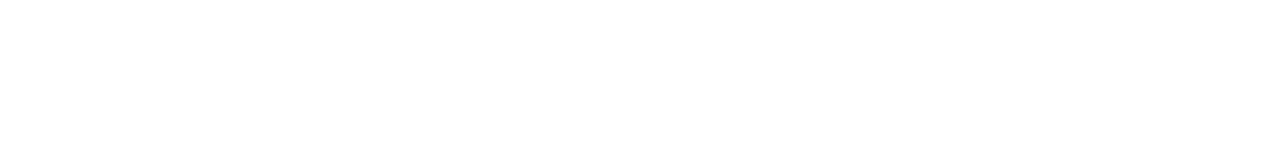
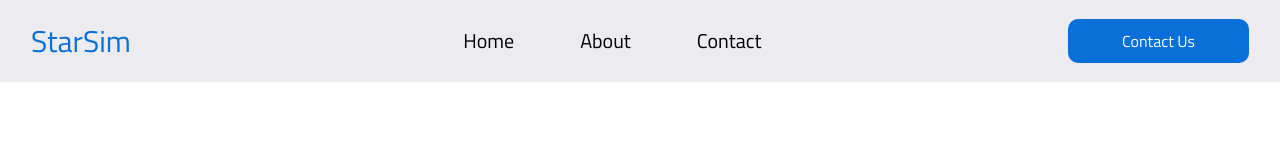
Before and after one commit to graphicsoft-com/starsim-website, a plain HTML site: page index.html in a window 1280 px wide. Drawn offline with nearby package versions, Linux system fonts and the light colour scheme.

Commit message:
Header Ready

```diff
--- a/index.html
+++ b/index.html
@@ -1,14 +1,70 @@
 <!DOCTYPE html>
 <html lang="en">
-<head>
-    <meta charset="UTF-8">
-    <meta http-equiv="X-UA-Compatible" content="IE=edge">
-    <meta name="viewport" content="width=device-width, initial-scale=1.0">
-    <link rel="stylesheet" href="style.css">
+  <head>
+    <meta charset="UTF-8" />
+    <meta http-equiv="X-UA-Compatible" content="IE=edge" />
+    <meta name="viewport" content="width=device-width, initial-scale=1.0" />
+    <link rel="stylesheet" href="style.css" />
     <title>StarSim</title>
-</head>
-<body>
+    <link
+      rel="stylesheet"
+      href="https://stackpath.bootstrapcdn.com/bootstrap/4.1.3/css/bootstrap.min.css"
+    />
+    <link
+      rel="stylesheet"
+      href="https://use.fontawesome.com/releases/v5.8.1/css/all.css"
+      integrity="sha384-50oBUHEmvpQ+1lW4y57PTFmhCaXp0ML5d60M1M7uH2+nqUivzIebhndOJK28anvf"
+      crossorigin="anonymous"
+    />
+  </head>
 
-</body>
-<script src="script.js"></script>
+  <body>
+    <nav class="navbar sticky-top navbar-expand-lg">
+      <div class="container">
+        <a class="navbar-brand" href="#">StarSim</a>
+        <button
+          class="navbar-toggler"
+          type="button"
+          data-toggle="collapse"
+          data-target="#navbarSupportedContent"
+          aria-controls="navbarSupportedContent"
+          aria-expanded="false"
+          aria-label="Toggle navigation"
+        >
+          <i class="fas fa-bars"></i>
+        </button>
+
+        <div class="collapse navbar-collapse" id="navbarSupportedContent">
+          <ul class="navbar-nav mr-auto w-100 justify-content-center">
+            <li class="nav-item active">
+              <a class="nav-link" href="#"
+                >Home <span class="sr-only">(current)</span></a
+              >
+            </li>
+            <li class="nav-item">
+              <a class="nav-link" href="#">About</a>
+            </li>
+
+            <li class="nav-item">
+              <a class="nav-link" href="#">Contact</a>
+            </li>
+          </ul>
+
+          <div class="contactBtn">
+            <button>Contact Us</button>
+          </div>
+        </div>
+      </div>
+    </nav>
+
+    <script
+      src="https://code.jquery.com/jquery-3.3.1.slim.min.js"
+      integrity="sha384-q8i/X+965DzO0rT7abK41JStQIAqVgRVzpbzo5smXKp4YfRvH+8abtTE1Pi6jizo"
+      crossorigin="anonymous"
+    ></script>
+    <script src="https://cdnjs.cloudflare.com/ajax/libs/popper.js/1.14.3/umd/popper.min.js"></script>
+    <script src="https://stackpath.bootstrapcdn.com/bootstrap/4.1.3/js/bootstrap.min.js"></script>
+  </body>
+
+  <script src="script.js"></script>
 </html>
--- a/style.css
+++ b/style.css
@@ -0,0 +1,55 @@
+@import url("https://fonts.googleapis.com/css?family=Titillium+Web");
+* {
+  font-family: "Titillium Web", sans-serif;
+}
+/* navbar */
+body{
+
+}
+.navbar{
+  background:#EBEBF0;
+  position: sticky;
+  top:0;
+}
+a.nav-link{
+  color:black !important;
+}
+.navbar .navbar-brand {
+  font-size: 30px;
+}
+.navbar .nav-item {
+  padding: 10px 20px;
+}
+.navbar .nav-link {
+  font-size: 20px;
+  margin-left: 10px;
+}
+.fa-bars {
+  color: #0870D8;
+  font-size: 30px;
+}
+.contactBtn,li.nav-item{
+  display:flex;
+  justify-content:center;
+}
+.navbar-brand{
+    color: #0870D8;
+}
+.contactBtn button{
+  width: max-content;
+  background:#0870D8;
+  border:none;
+  color:white;
+  display: flex;
+
+justify-content: center;
+align-items: flex-start;
+padding: 10px 12px;
+
+  border-radius: 10px;
+  width: 181px;
+
+}
+.container{
+  max-width:100% !important;
+}
```
